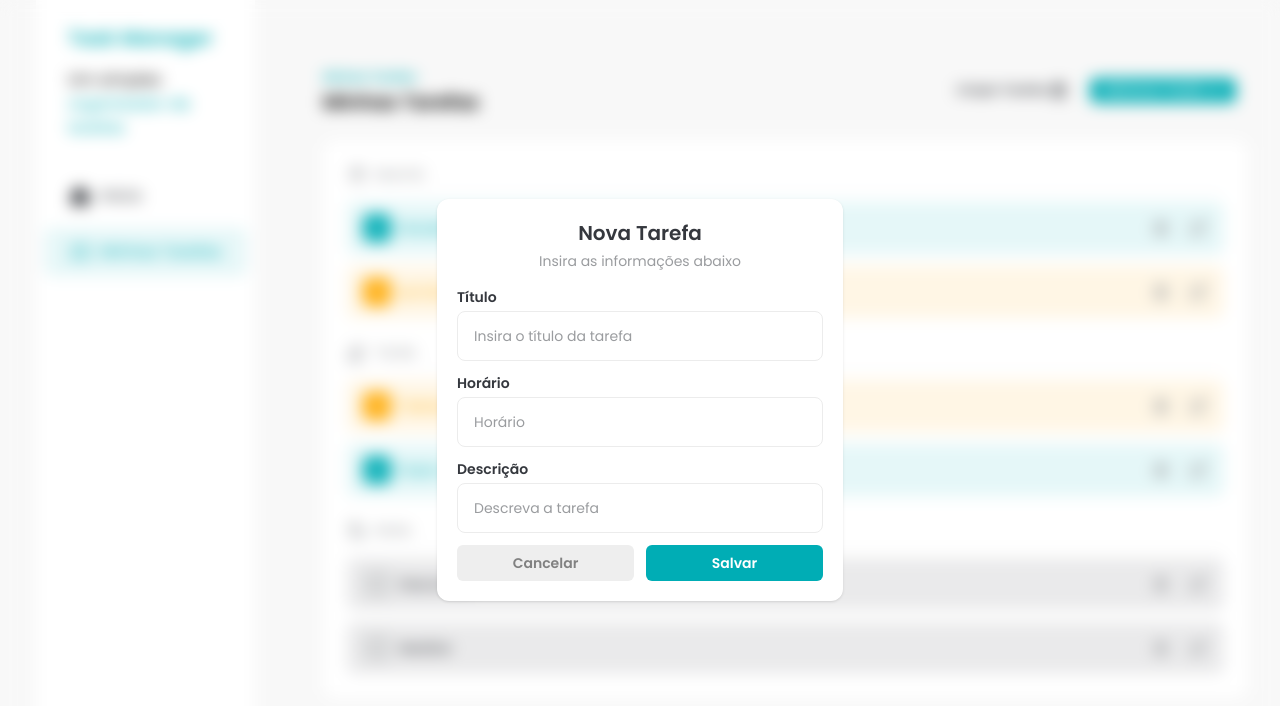
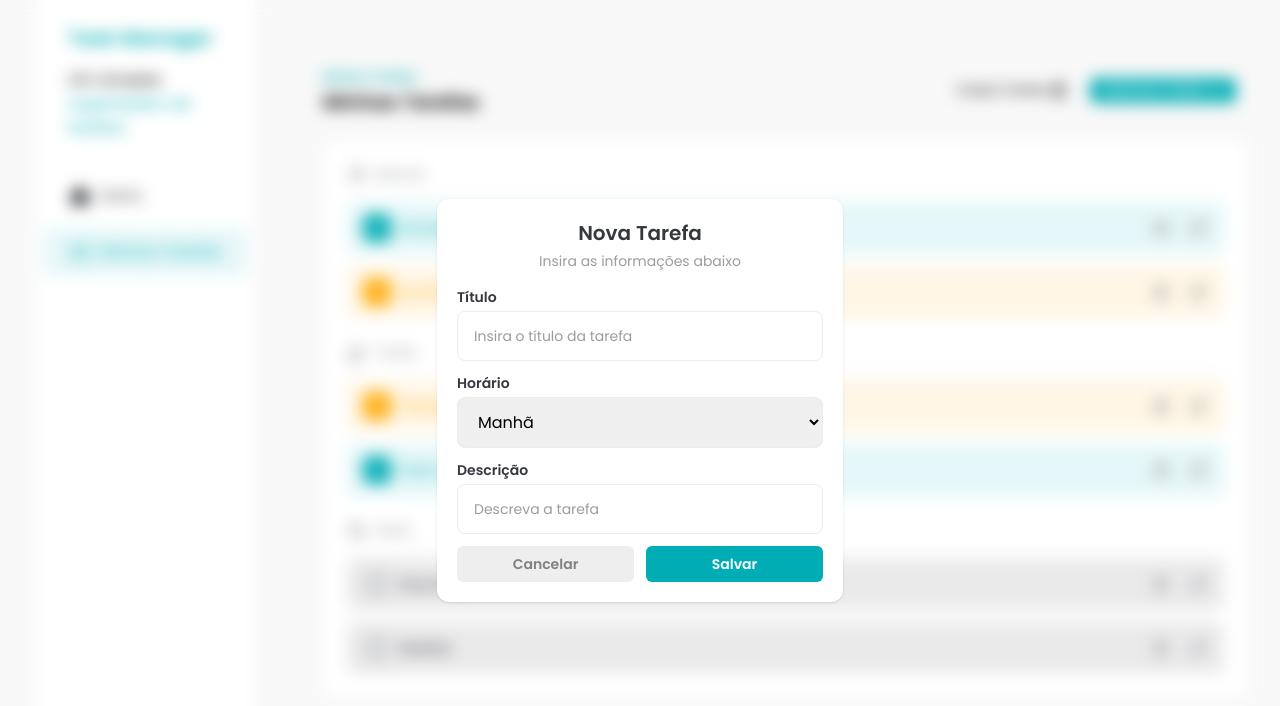
Before and after one commit to Cleyton-1995/fsc-task-manager, a React (Vite) app: page / in a window 1280 px wide. Both pictures are taken after a click on the button "Adicionar Tarefa". Shown: the top 706 px of the page. Built offline with nearby package versions, Linux system fonts and the light colour scheme.

Commit message:
feat: add InputLabel component

```diff
--- a/src/components/AddTasksDialog.jsx
+++ b/src/components/AddTasksDialog.jsx
@@ -6,6 +6,7 @@ import { CSSTransition } from 'react-transition-group';
 
 import Button from './Button';
 import Input from './Input';
+import InputLabel from './InputLabel';
 
 export default function AddTasksDialog({ isOpen, handleClose }) {
   const nodeRef = useRef();
@@ -38,7 +39,17 @@ export default function AddTasksDialog({ isOpen, handleClose }) {
                   label="Título"
                   placeholder="Insira o título da tarefa"
                 />
-                <Input id="time" label="Horário" placeholder="Horário" />
+
+                <div className="flex flex-col gap-1 text-left">
+                  <InputLabel htmlFor="time">Horário</InputLabel>
+
+                  <select className="rounded-lg border border-solid border-[#ECECEC] px-4 py-3 outline-[#00ADB5] placeholder:text-sm placeholder:text-[#9A9C9F]">
+                    <option value="morning">Manhã</option>
+                    <option value="afternoon">Tarde</option>
+                    <option value="evening">Noite</option>
+                  </select>
+                </div>
+
                 <Input
                   id="description"
                   label="Descrição"
--- a/src/components/Input.jsx
+++ b/src/components/Input.jsx
@@ -1,9 +1,10 @@
+import InputLabel from './InputLabel';
+
 export default function Input({ label, ...rest }) {
   return (
     <div className="flex flex-col space-y-1 text-left">
-      <label className="text-sm font-semibold text-[#35383E]" htmlFor={rest.id}>
-        {label}
-      </label>
+      <InputLabel htmlFor={rest.id}>{label}</InputLabel>
+
       <input
         className="rounded-lg border border-solid border-[#ECECEC] px-4 py-3 outline-[#00ADB5] placeholder:text-sm placeholder:text-[#9A9C9F]"
         {...rest}
--- /dev/null
+++ b/src/components/InputLabel.jsx
@@ -0,0 +1,7 @@
+export default function InputLabel(props) {
+  return (
+    <label className="text-sm font-semibold text-[#35383E]" {...props}>
+      {props.children}
+    </label>
+  );
+}
```
